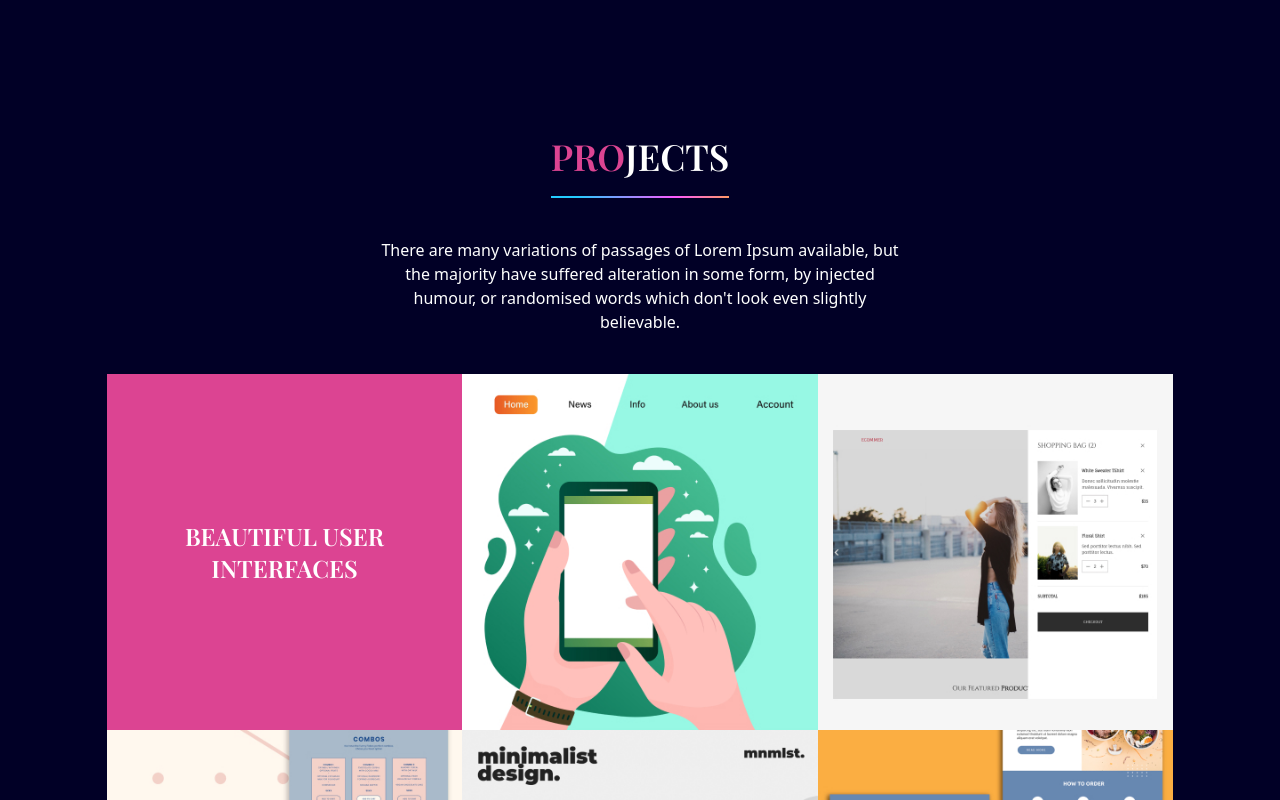
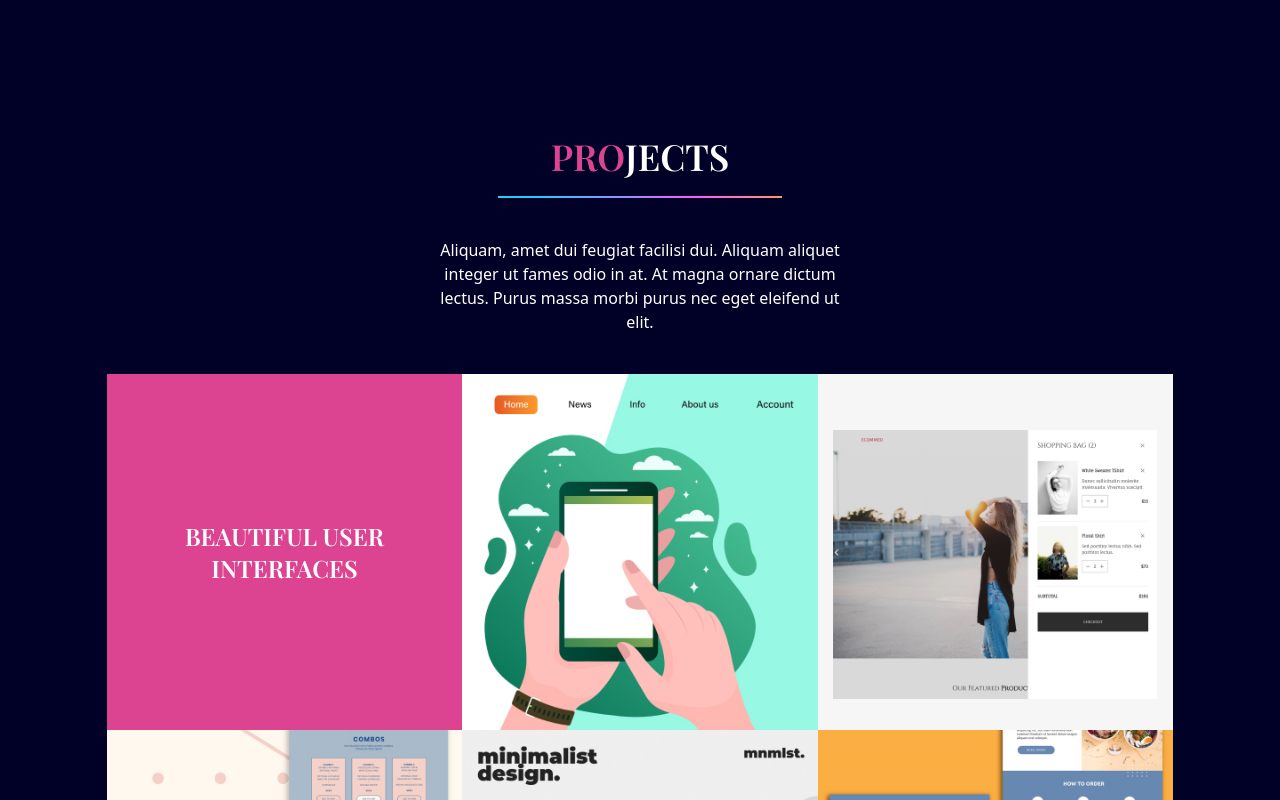
Before and after one commit to FumCode/react-portfolio-webapp, a React (Vite) app: page / in a window 1280 px wide. Shown: the part 1660-2460 px from the top of the page. Built offline with nearby package versions, Linux system fonts and the light colour scheme.

Commit message:
small fixes in Projects

```diff
--- a/src/scenes/Projects.jsx
+++ b/src/scenes/Projects.jsx
@@ -1,49 +1,45 @@
-import React from 'react'
-import LineGradient from "../components/LineGradient.jsx";
-import { motion } from 'framer-motion'
-
-
+import LineGradient from "../components/LineGradient";
+import { motion } from "framer-motion";
 
 const container = {
     hidden: {},
     visible: {
-        transition: { staggerChildren: 0.2}
-    }
-}
+        transition: {
+            staggerChildren: 0.2,
+        },
+    },
+};
 
 const projectVariant = {
-    hidden: { opacity: 0, scale: 0.8},
-    visible: { opacity: 1, scale: 1}
-}
+    hidden: { opacity: 0, scale: 0.8 },
+    visible: { opacity: 1, scale: 1 },
+};
 
-
-const Project = ({title}) => {
-    const projectTitle = title.split(' ').join('-').toLowerCase();
-    const overlayStyles = 'absolute h-full opacity-0 hover:opacity-90 ' +
-        'transition duration-500 bg-gray z-30 flex flex-col justify-center items-center' +
-        'text-center p-16 text-deep-blue'
+const Project = ({ title }) => {
+    const overlayStyles = `absolute h-full w-full opacity-0 hover:opacity-90 transition duration-500
+    bg-grey z-30 flex flex-col justify-center items-center text-center p-16 text-deep-blue`;
+    const projectTitle = title.split(" ").join("-").toLowerCase();
 
     return (
-            <motion.div variants={projectVariant} className='relative'>
-                <div className={overlayStyles}>
-                    <p className='text-2xl font-playfair'>{title}</p>
-                    <p className='mt-7 '>
-                        All the Lorem Ipsum generators on the Internet tend to repeat
-                        predefined chunks as necessary, making this the first true
-                        generator on the Internet.
-                    </p>
-                </div>
-                <img src={`../assets/${projectTitle}.jpeg`} alt={projectTitle} />
-            </motion.div>
-        )
+        <motion.div variants={projectVariant} className="relative">
+            <div className={overlayStyles}>
+                <p className="text-2xl font-playfair">{title}</p>
+                <p className="mt-7">
+                    Curabitur arcu erat, accumsan id imperdiet et, porttitor at sem. Nulla
+                    porttitor accumsan tincidunt.
+                </p>
+            </div>
+            <img src={`../assets/${projectTitle}.jpeg`} alt={projectTitle} />
+        </motion.div>
+    );
+};
 
-}
 const Projects = () => {
     return (
-        <section id='projects' className='pt-48 pb-48'>
-        {/*HEADINGS*/}
+        <section id="projects" className="pt-48 pb-48">
+            {/* HEADINGS */}
             <motion.div
-                className="md:w-2/4 mx-auto text-center"
+                className="md:w-2/5 mx-auto text-center"
                 initial="hidden"
                 whileInView="visible"
                 viewport={{ once: true, amount: 0.5 }}
@@ -57,55 +53,54 @@ const Projects = () => {
                     <p className="font-playfair font-semibold text-4xl">
                         <span className="text-red">PRO</span>JECTS
                     </p>
-                    <div className='flex justify-center mt-5'>
-                        <LineGradient width="w-1/3" />
+                    <div className="flex justify-center mt-5">
+                        <LineGradient width="w-2/3" />
                     </div>
                 </div>
-
                 <p className="mt-10 mb-10">
-                    There are many variations of passages of Lorem Ipsum
-                    available, but the majority have suffered alteration
-                    in some form, by injected humour, or randomised words
-                    which don't look even slightly believable.
+                    Aliquam, amet dui feugiat facilisi dui. Aliquam aliquet integer ut
+                    fames odio in at. At magna ornare dictum lectus. Purus massa morbi
+                    purus nec eget eleifend ut elit.
                 </p>
             </motion.div>
-        {/*PROJECTS*/}
-            <div className='flex justify-center'>
+
+            {/* PROJECTS */}
+            <div className="flex justify-center">
                 <motion.div
                     className="sm:grid sm:grid-cols-3"
+                    variants={container}
                     initial="hidden"
                     whileInView="visible"
-                    viewport={{ once: true, amount: 0.5 }}
-                    variants={container}
+                    viewport={{ once: true, amount: 0.2 }}
                 >
-                    {/*ROW 1*/}
+                    {/* ROW 1 */}
                     <div
-                    className='flex justify-center text-center items-center p-10 bg-red
-                    max-w-[400px] max-h-[400px] text-2xl font-playfair font-semibold'
+                        className="flex justify-center text-center items-center p-10 bg-red
+              max-w-[400px] max-h-[400px] text-2xl font-playfair font-semibold"
                     >
                         BEAUTIFUL USER INTERFACES
                     </div>
+                    <Project title="Project 1" />
+                    <Project title="Project 2" />
 
-                    <Project title='Project 1' />
-                    <Project title='Project 2' />
-                {/*ROW 2*/}
-                    <Project title='Project 3' />
-                    <Project title='Project 4' />
-                    <Project title='Project 5' />
-                {/*ROW 3*/}
-                    <Project title='Project 6' />
-                    <Project title='Project 7' />
+                    {/* ROW 2 */}
+                    <Project title="Project 3" />
+                    <Project title="Project 4" />
+                    <Project title="Project 5" />
 
+                    {/* ROW 3 */}
+                    <Project title="Project 6" />
+                    <Project title="Project 7" />
                     <div
-                        className='flex justify-center text-center items-center p-10 bg-blue
-                    max-w-[400px] max-h-[400px] text-2xl font-playfair font-semibold'
+                        className="flex justify-center text-center items-center p-10 bg-blue
+              max-w-[400px] max-h-[400px] text-2xl font-playfair font-semibold"
                     >
                         SMOOTH USER EXPERIENCE
                     </div>
-
                 </motion.div>
             </div>
         </section>
-    )
-}
-export default Projects
+    );
+};
+
+export default Projects;
```
